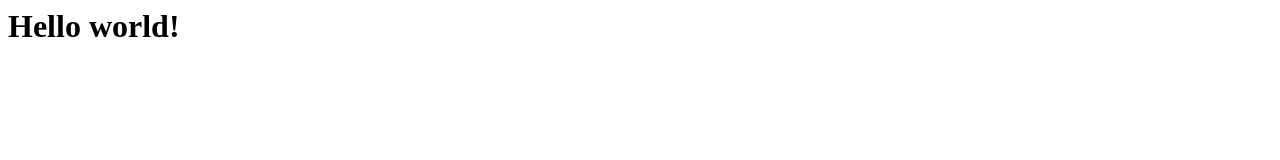
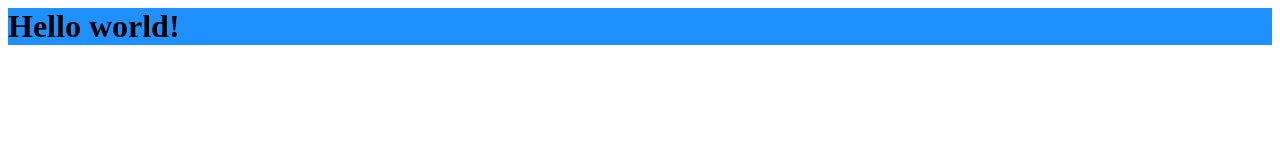
Before and after one commit to mancellin/test_gh_pages, a plain HTML site: page index.html in a window 1280 px wide. Drawn offline with Linux system fonts and the light colour scheme.

Commit message:
Change background color.

```diff
--- a/index.html
+++ b/index.html
@@ -1,2 +1 @@
-
-<h1>Hello world!<h1>
+<h1 style="background-color:DodgerBlue;">Hello world!<h1>
```
